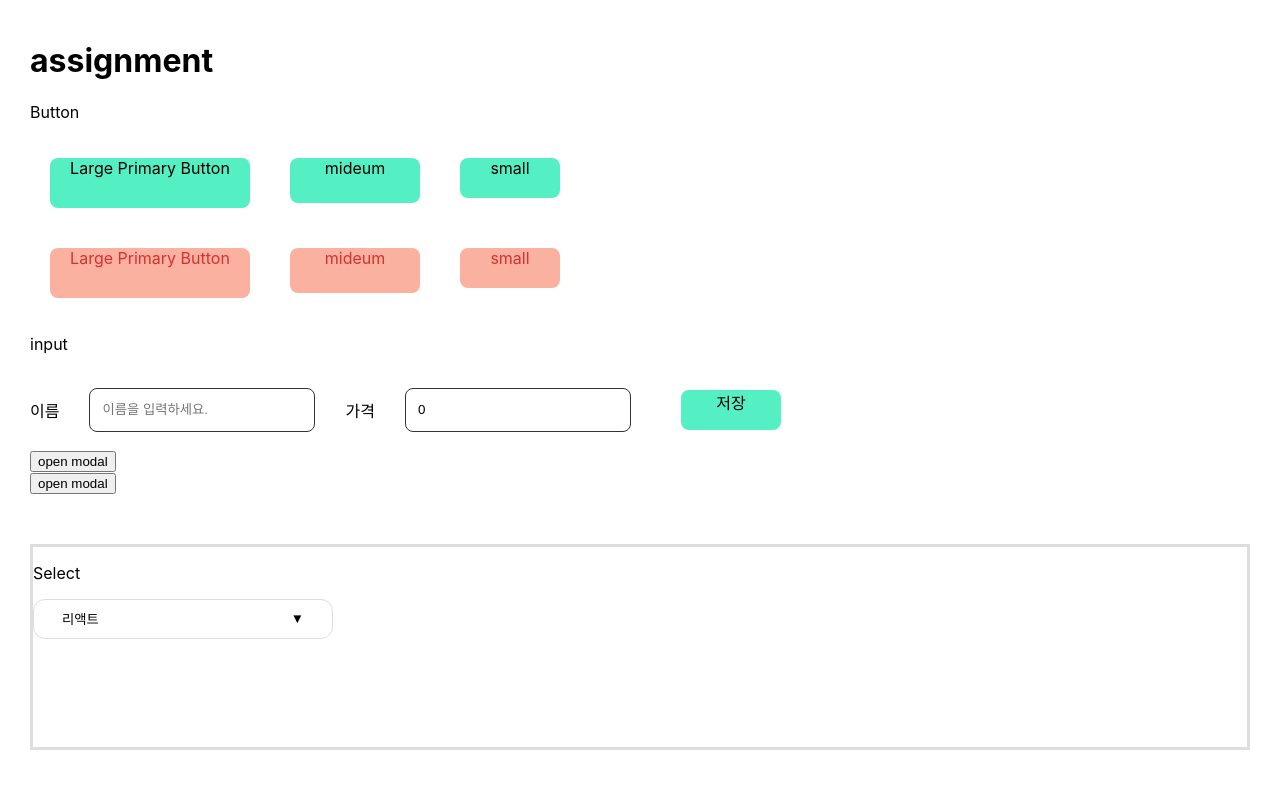
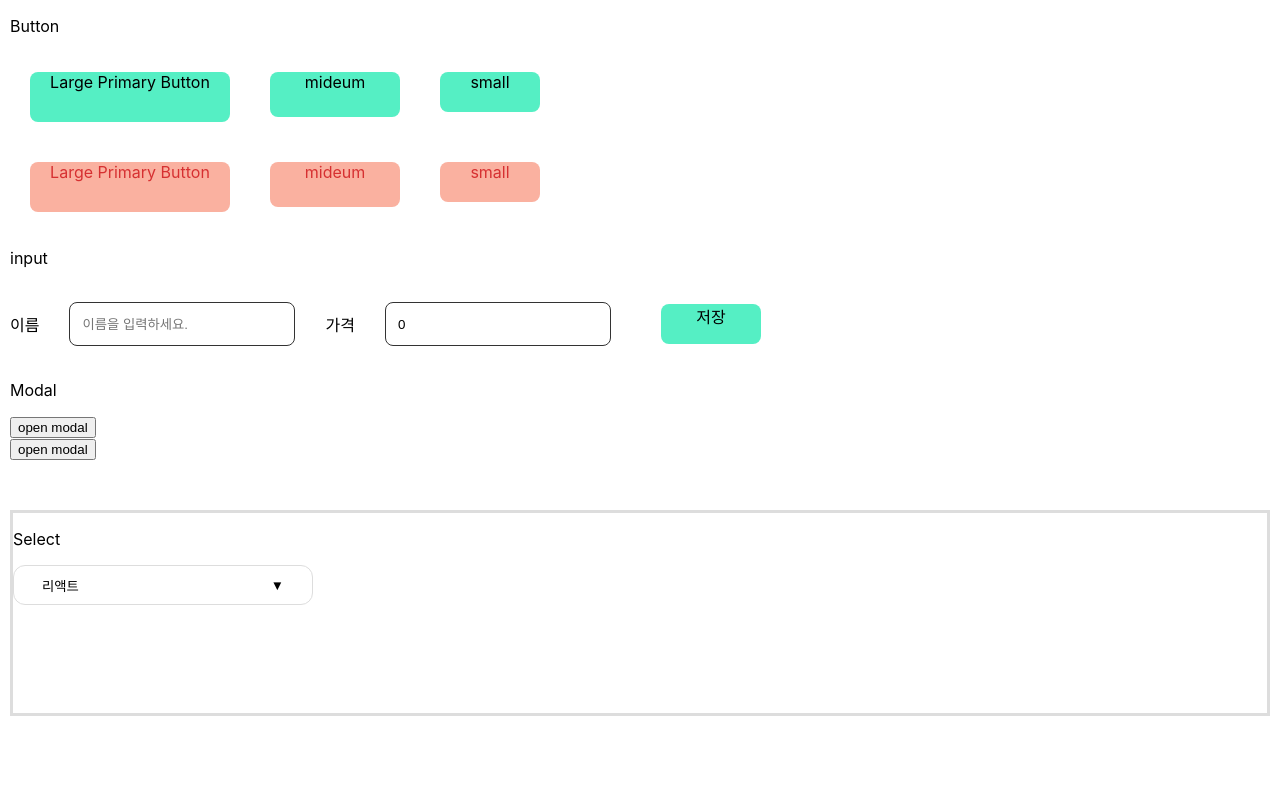
Before and after one commit to amisu1203/modal-btn-select, a React (Create React App) app: page / in a window 1280 px wide. Shown: the top 788 px of the page. Built offline with nearby package versions, Linux system fonts and the light colour scheme.

Commit message:
modal 표시 p태그 추가

```diff
--- a/src/App.js
+++ b/src/App.js
@@ -8,7 +8,7 @@ import styled from "styled-components";
 // styled components
 const StBox = styled.div`
   text-align: left;
-  padding: 20px 30px;
+  margin: 10px;
 `;
 
 function App() {
@@ -28,11 +28,11 @@ function App() {
 
   return (
     <StBox className="App">
-      <h1>assignment</h1>
       <p>Button</p>
       <Btns btnList={greenBtnList} />
       <Btns btnList={PinkBtnList} />
       <Inputs smallBtnList={smallBtnList} />
+      <p>Modal</p>
       <Modal modalType={"modal_1"} />
       <Modal modalType={"modal_2"} />
       <Select />
```
